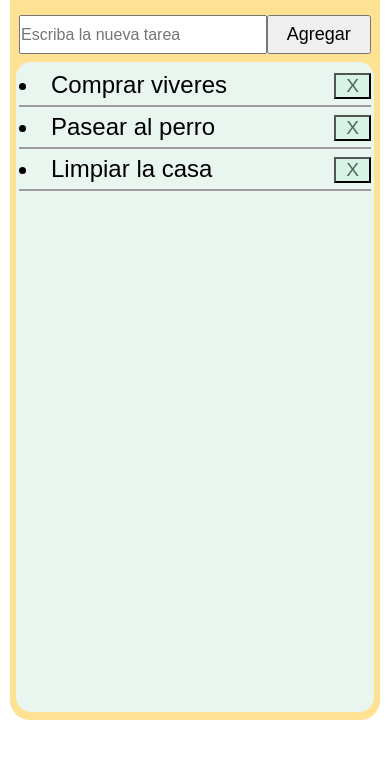
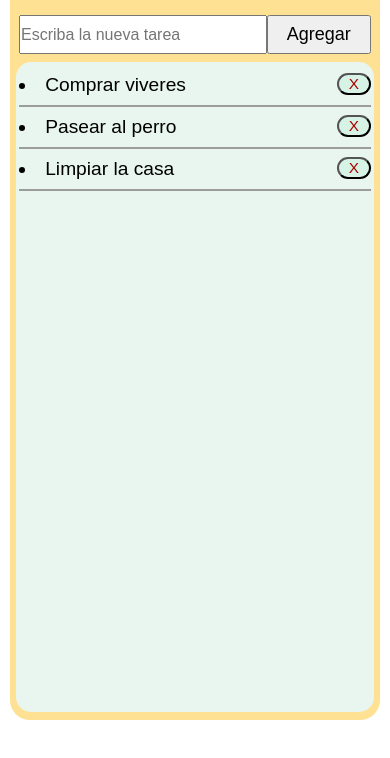
Before and after one commit to mart1ncrespo/ToDoList.github.io, a plain HTML site: page index.html in a window 390 px wide. Shown: the part 56-814 px from the top of the page. Drawn offline with Linux system fonts and the light colour scheme; a web font is replaced by a local one.

Commit message:
Forma boton eliminar

```diff
--- a/css/estilos.css
+++ b/css/estilos.css
@@ -27,11 +27,12 @@ ul > li{
     font-size: 1.5em;
     /* margin-left: 22px; */
     /* position: relative; */
+    list-style-position:inside;
     border-bottom: 2px solid rgb(156, 156, 156);
-    list-style-position:inside;
 
 }
 li button:first-child{
+    border-radius: 80px;
     font-size: .8em;
     color: rgb(138, 9, 9);
     float: right;
@@ -66,10 +67,7 @@ li button:first-child{
     width: 30%;
     font-size: large;
 }
-/*
-.tareas ul li{
-  padd
-} */
+
 .oculto{
     display: none;
 
@@ -90,13 +88,13 @@ ul li.checked {
     } */
 
     li button:first-child{
+        /* float: right; */
         background-color: #d7f3e5;
         font-size: .8em;
         /* text-shadow: rgb(255, 4, 4); */
         /* padding: 2px 2px; */
-        color: #4b6964;
-        float: right;
-        margin: 8px 0;
+        color: #ac0000;
+        /* margin: 8px 0; */
         padding: 0px 10px;
         /* box-shadow: rgba(0, 0, 0, 0.1) 0px 1px 3px 0px, rgba(0, 0, 0, 0.06) 0px 1px 2px 0px; */
     }
@@ -125,4 +123,8 @@ ul li.checked {
     .principal h1{
         font-size: 2em;
     }
+    ul > li{
+        font-size: 1.2em;
+
+    }
 }
--- a/index.html
+++ b/index.html
@@ -1,5 +1,5 @@
 <!DOCTYPE html>
-<html lang="en">
+<html lang="es">
 <head>
     <meta charset="UTF-8">
     <meta http-equiv="X-UA-Compatible" content="IE=edge">
```
